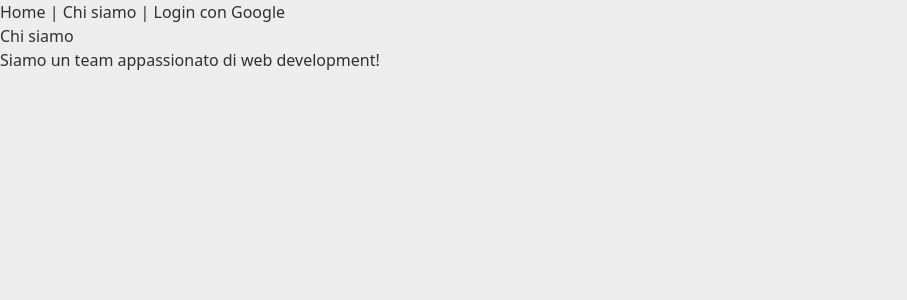
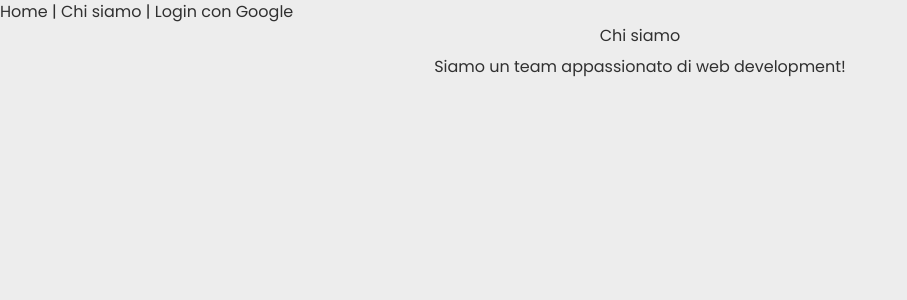
Before and after one commit to Avabucks/Proverby, a Next.js app: page /about in a window 1280 px wide. Shown: the top 300 px of the page, without its empty margins (0-907 px from the left). Built offline with nearby package versions, Linux system fonts and the light colour scheme; no server answers.

Commit message:
Aggiornamento

```diff
--- a/src/app/globals.css
+++ b/src/app/globals.css
@@ -56,6 +56,7 @@ body {
     -moz-osx-font-smoothing: grayscale;
     animation: fade-in .5s;
     transition: .3s;
+    font-family: var(--font-poppins);
 }
 
 i {
@@ -65,3 +66,10 @@ i {
 b {
     font-weight: 700;
 }
+
+section {
+    display: flex;
+    flex-direction: column;
+    gap: 7px;
+    align-items: center;
+}
--- a/src/app/layout.tsx
+++ b/src/app/layout.tsx
@@ -1,17 +1,13 @@
 import type { Metadata } from "next";
-import { Geist, Geist_Mono } from "next/font/google";
+import { Poppins } from "next/font/google";
 import 'boxicons/css/boxicons.min.css';
 import "./globals.css";
 import Navbar from "@/src/components/navbar/NavBar";
 
-const geistSans = Geist({
-  variable: "--font-geist-sans",
+const poppins = Poppins({
+  variable: "--font-poppins",
   subsets: ["latin"],
-});
-
-const geistMono = Geist_Mono({
-  variable: "--font-geist-mono",
-  subsets: ["latin"],
+  weight: ["300", "400", "500", "600", "700"], // puoi modificare i pesi se vuoi
 });
 
 export const metadata: Metadata = {
@@ -30,7 +26,7 @@ export default function RootLayout({
 
       </head>
       <body
-        className={`${geistSans.variable} ${geistMono.variable} antialiased light`}
+        className={`${poppins.variable} antialiased light`}
       >
         <Navbar />
         <main>{children}</main>
--- a/src/app/page.tsx
+++ b/src/app/page.tsx
@@ -14,14 +14,14 @@ export default async function Home() {
   const [users] = await pool.query<User[]>("SELECT * FROM users");
 
   return (
-    <section className="bg-primary text-text-color p-4">
-      <h1 className="text-primary">Benvenuto nella Home!</h1>
-      <p className="text-text-color-05">Questa è la pagina principale.</p>
-      <button className="bg-[var(--primary)] text-white rounded-[var(--border-radius)]">
+    <section>
+      <h1 className="text-xl">Benvenuto nella Home!</h1>
+      <p className="text-base text-text-color-05">Questa è la pagina principale.</p>
+      <div className="bg-[var(--primary)] text-base text-white rounded-[var(--border-radius)]">
         Cliccami
-      </button>
+      </div>
       <div>
-        <h1>Lista Utenti</h1>
+        <h1 className="text-3xl font-bold">Lista Utenti</h1>
         <ul>
           {users.map((u) => (
             <li key={u.id}>
--- a/src/components/navbar/NavBar.tsx
+++ b/src/components/navbar/NavBar.tsx
@@ -3,10 +3,10 @@ import GoogleLogin from "@/src/components/googlelogin/GoogleLogin";
 
 export default function Navbar() {
   return (
-    <nav>
+    <header>
       <Link href="/">Home</Link> |{" "}
       <Link href="/about">Chi siamo</Link> |{" "}
       <GoogleLogin></GoogleLogin>
-    </nav>
+    </header>
   );
 }
```
